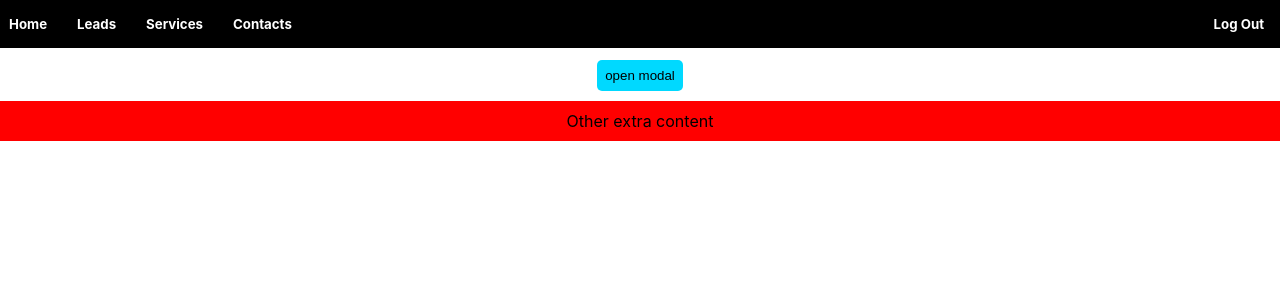
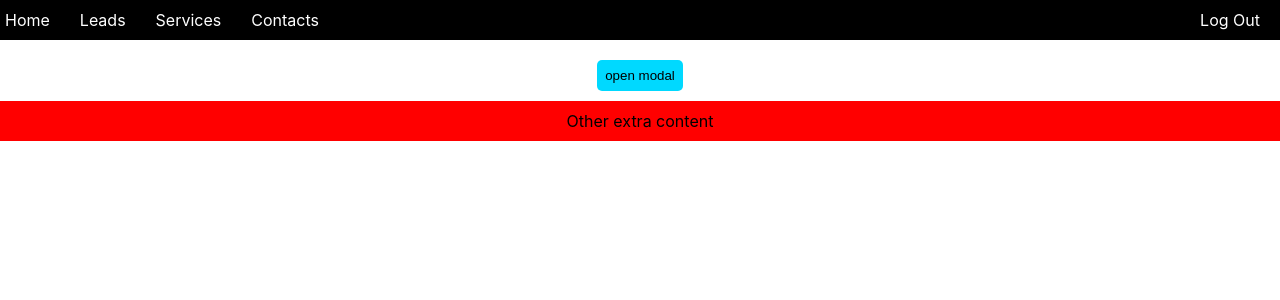
Before and after one commit to omkargavhane11/mern-crm, a React (Create React App) app: page /contacts in a window 1280 px wide. Shown: the top 300 px of the page. Built offline with nearby package versions, Linux system fonts and the light colour scheme.

Commit message:
dropdown added to navbar

```diff
--- a/src/App.css
+++ b/src/App.css
@@ -5,7 +5,11 @@
 .App {
   text-align: center;
 }
-
+h5{
+  padding: 0px;
+  margin: 0px;
+  height:40px;
+}
 /* .App-logo {
   height: 40vmin;
   pointer-events: none;
@@ -41,8 +45,8 @@
   }
 } */
 .navbar{
-  height:40px;
-  padding: 4px;
+  /* height:40px; */
+  /* padding: 4px; */
   display:flex;
   align-items: center;
   gap:20px;
@@ -59,13 +63,39 @@
   }
 }
 .navbar_link{
-  padding:5px;
+  display:flex;
+  /* text-align: center; */
+  justify-content: center;
+  height:40px;
+  padding:0px 5px;
   border-radius: 5px;
   /* font-size: 14px; */
+  align-items: center;
 }
 .navbar_link:hover{
   cursor:pointer;
   background-color:rgb(137, 137, 137);
+}
+.dropdown{
+  position: relative;
+}
+.dropdown_menu{
+  /* display: none; */
+  position: absolute;
+  color:black;
+  background-color: white;
+  padding:5px;
+  border-radius: 4px;
+  left: 0;
+  /* top:calc(100% + 10px); */
+  box-shadow: 0 2px 10px 0 rgba(0,0,0,0.3);
+  opacity:0;
+  transform: translateY(-10px);
+  transition: opacity 150ms ease-in-out, transform 150ms ease-in-out;
+}
+.navbar > .dropdown:hover > .navbar_link + .dropdown_menu {
+  opacity:1 !important;
+  transform: translateY(0px);
 }
 .logout{
   margin-left: auto;
--- a/src/Home.js
+++ b/src/Home.js
@@ -26,6 +26,7 @@ export function Home() {
         localStorage.setItem('username', data.username)
         localStorage.setItem('fname', data.fname)
         localStorage.setItem('role', data.role)
+        setUser(data.fname)
     }
 
     useEffect(() => {
--- a/src/Navbar.js
+++ b/src/Navbar.js
@@ -1,20 +1,28 @@
-import React from 'react';
+import React, { useState } from 'react';
 import { useNavigate, useParams } from 'react-router-dom';
 
 export function Navbar() {
     const navigate = useNavigate();
     const { username } = useParams();
+
     return (
         <div className="navbar">
-            <h5 className="navbar_link home_navlink" onClick={() => navigate(`/home`)}>Home</h5>
-            <h5 className="navbar_link" onClick={() => navigate(`/leads`)}>Leads</h5>
-            <h5 className="navbar_link" onClick={() => navigate(`/services`)}>Services</h5>
-            <h5 className="navbar_link contacts" onClick={() => navigate(`/contacts`)}>Contacts</h5>
-            <h5 className="navbar_link logout" onClick={() => {
+            <div className="dropdown">
+                <div className="navbar_link"
+                    onClick={() => {
+                        navigate(`/home`)
+                    }}
+                >Home</div>
+                <div className="dropdown_menu">dropdown</div>
+            </div>
+            <div className="navbar_link" onClick={() => navigate(`/leads`)}>Leads</div>
+            <div className="navbar_link" onClick={() => navigate(`/services`)}>Services</div>
+            <div className="navbar_link contacts" onClick={() => navigate(`/contacts`)}>Contacts</div>
+            <div className="navbar_link logout" onClick={() => {
                 localStorage.clear()
                 navigate('/')
             }
-            }>Log Out</h5>
-        </div>
+            }>Log Out</div>
+        </div >
     );
 }
```
